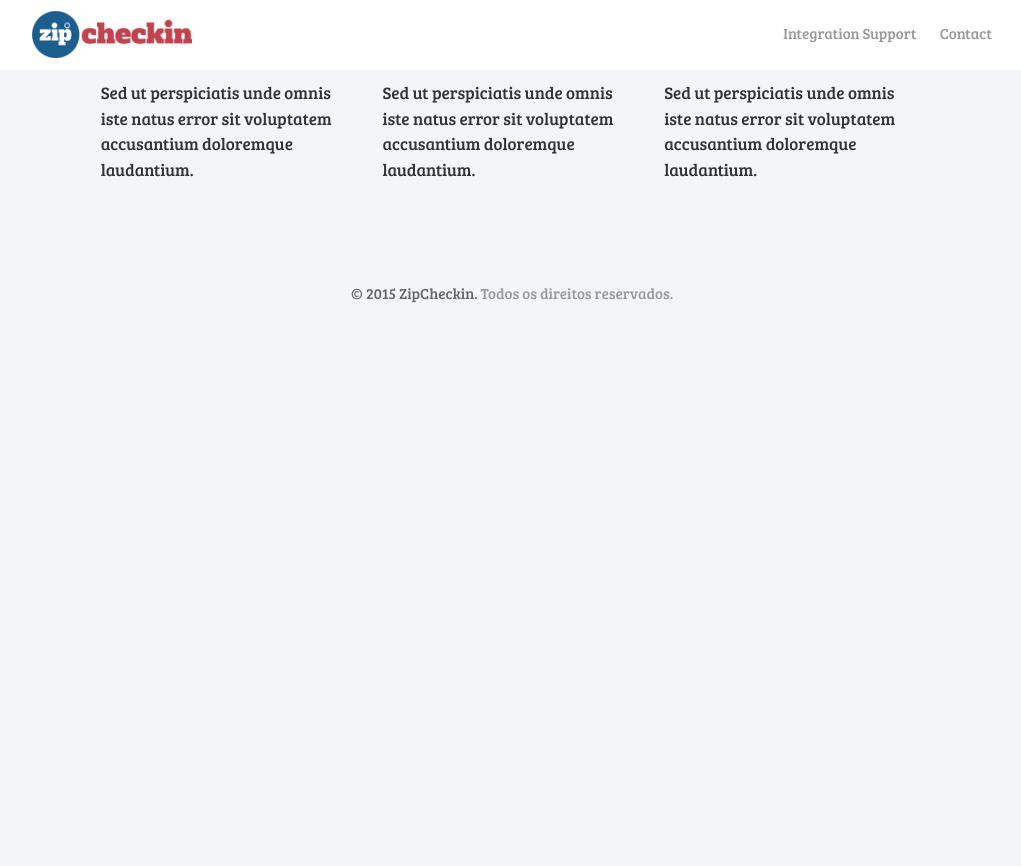
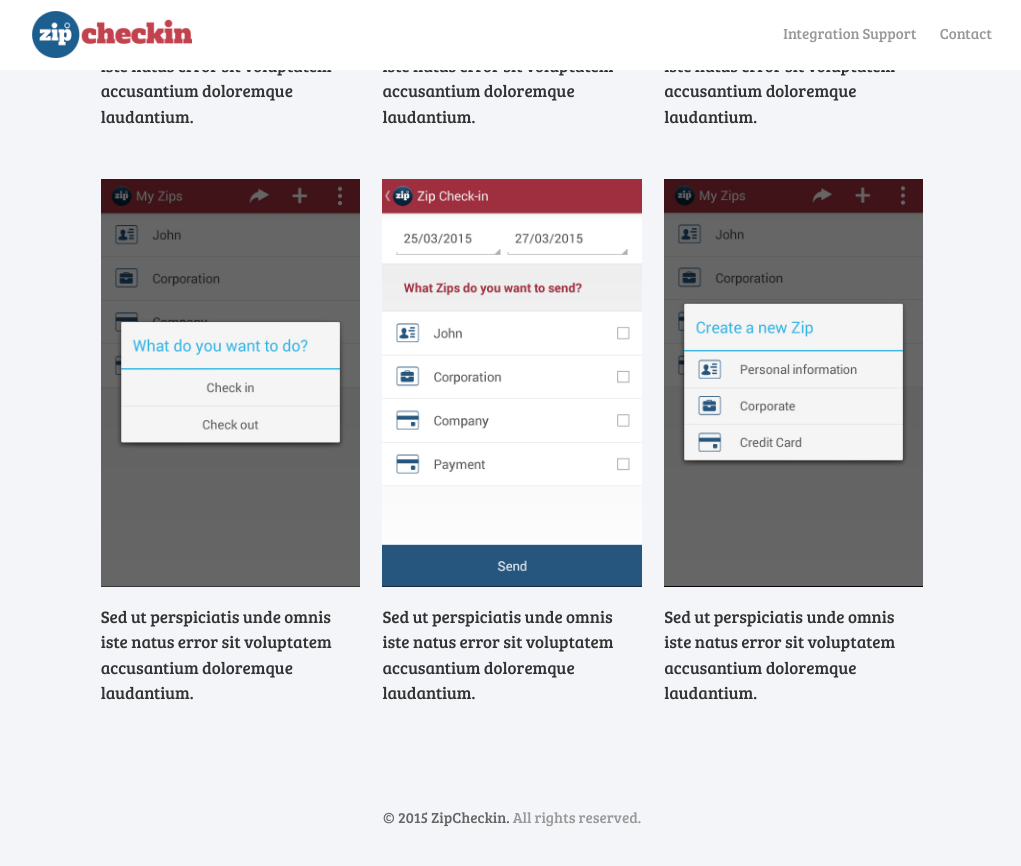
Before and after one commit to zipcheckin/zipcheckin.github.io, a Jekyll site: the page built from index.html, in a window 1280 px wide and 900 px high, scrolled down 678 px. Shown: the top 866 px of the window, without its empty margins (128-1149 px from the left). Built offline with Jekyll 4.4.1, drawn with Linux system fonts in a browser that asks for light colours; nearby versions of some CDN libraries; before the commit the page ends 1083 px from its top, so only the background shows below that.

Commit message:
Updated screens

```diff
--- a/_includes/footer.html
+++ b/_includes/footer.html
@@ -1,5 +1,5 @@
 <footer class="site-footer">
 
-  <strong>© 2015 ZipCheckin.</strong> Todos os direitos reservados.
+  <strong>© 2015 ZipCheckin.</strong> All rights reserved.
 
 </footer>
--- a/index.html
+++ b/index.html
@@ -22,6 +22,18 @@
       <img src="/images/screens/screen-03.jpg">
       <p>Sed ut perspiciatis unde omnis iste natus error sit voluptatem accusantium doloremque laudantium.</p>
     </li>
+  <li>
+    <img src="/images/screens/screen-04.jpg">
+    <p>Sed ut perspiciatis unde omnis iste natus error sit voluptatem accusantium doloremque laudantium.</p>
+  </li>
+  <li>
+    <img src="images/screens/screen-05.jpg">
+    <p>Sed ut perspiciatis unde omnis iste natus error sit voluptatem accusantium doloremque laudantium.</p>
+  </li>
+  <li>
+    <img src="/images/screens/screen-06.jpg">
+    <p>Sed ut perspiciatis unde omnis iste natus error sit voluptatem accusantium doloremque laudantium.</p>
+  </li>
   </ul>
 
 </div>
```
Also changed, not shown: images/screens/screen-01.jpg, images/screens/screen-02.jpg, images/screens/screen-03.jpg, images/screens/screen-04.jpg (added), images/screens/screen-05.jpg (added), images/screens/screen-06.jpg (added).
